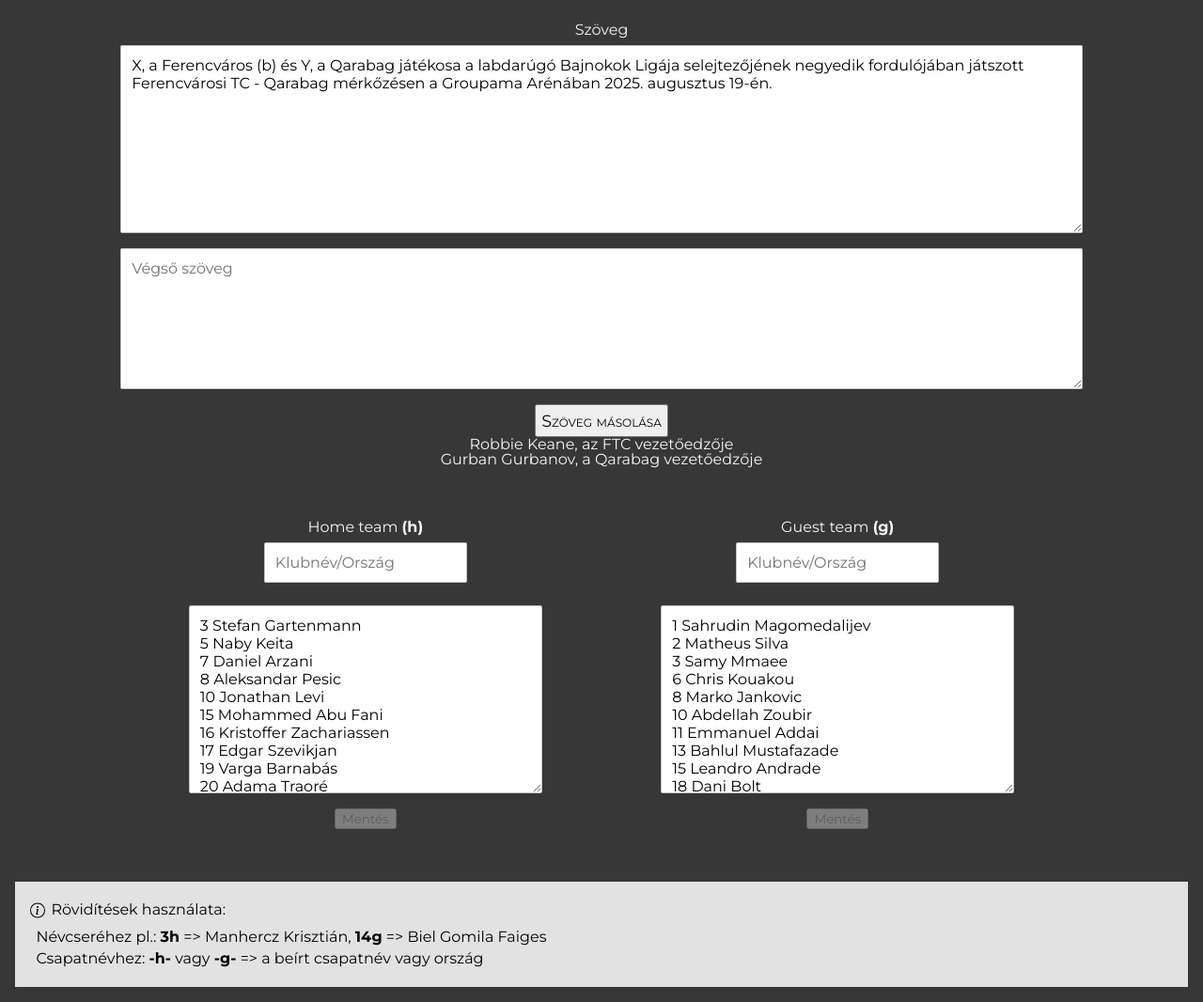
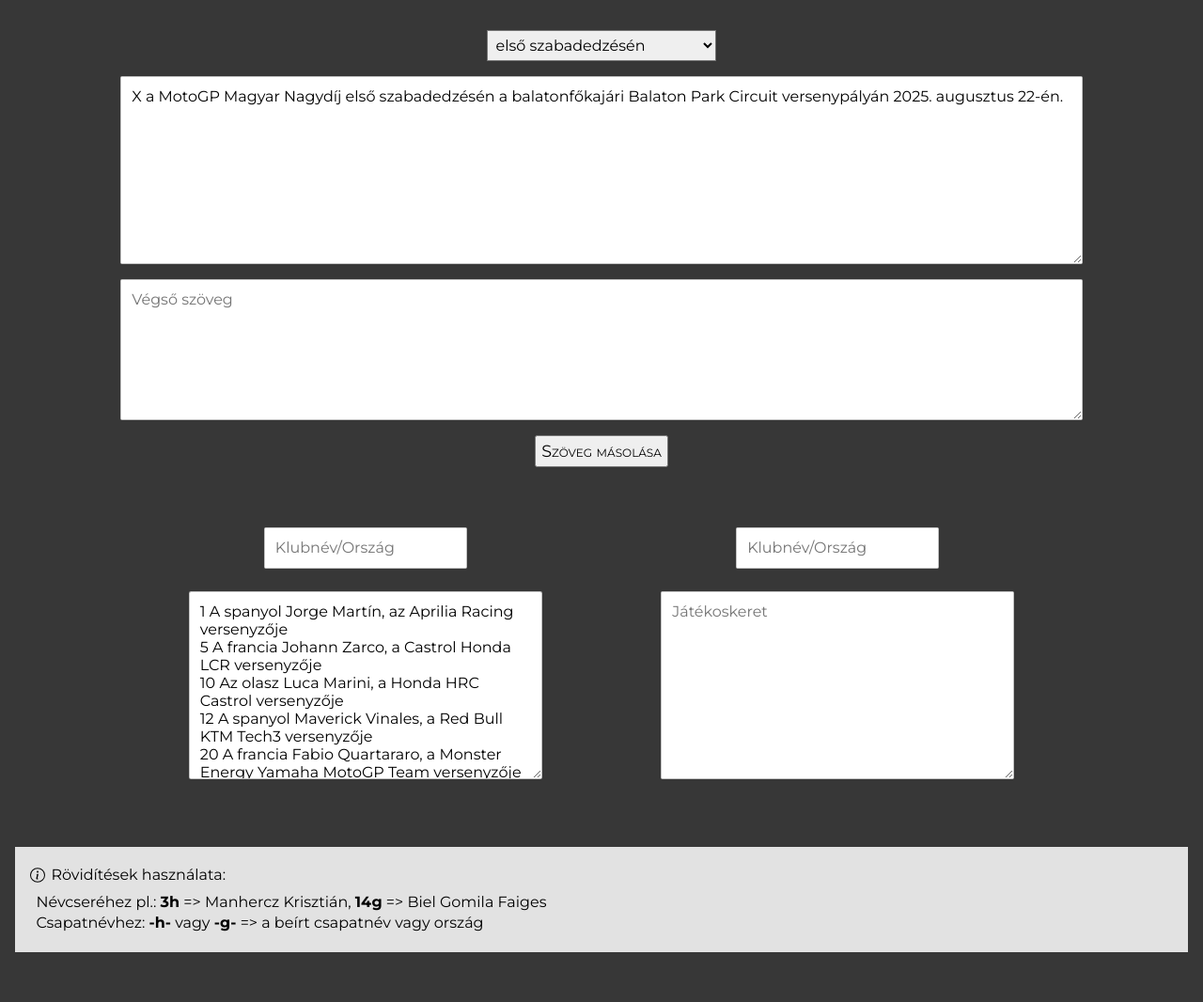
Before and after one commit to BodnarB/szovegezes, a plain HTML site: page index.html in a window 1280 px wide. Shown: the whole page at 94% size. After the commit the page ends 1029 px from the top, so only its background shows below. Drawn offline with Linux system fonts and the light colour scheme.

Commit message:
up motgp

```diff
--- a/app.js
+++ b/app.js
@@ -8,73 +8,35 @@
 let teamLoadBtn = document.querySelector('.team-load')
 let storedTeam
 let eventValue = document.querySelector('#event')
-let currentEvent = 'Superpole versenyén'
+
 
 let csapatok = {
     home: {
-        90: "Dibusz Dénes",
-        99: "Gróf Dávid",
-        29: "Szécsi Gergő",
-        63: "Radnóti Dániel",
-        3: "Stefan Gartenmann",
-        21: "Botka Endre",
-        22: "Szalai Gábor",
-        27: "Ibrahim Cissé",
-        28: "Toon Raemaekers",
-        34: "Raul Gustavo",
-        44: "Ismail Aaneba",
-        54: "Kaján Norbert",
-        77: "Nagy Barnabás",
-        5: "Naby Keita",
-        15: "Mohammed Abu Fani",
-        16: "Kristoffer Zachariassen",
-        23: "Ötvös Bence",
-        25: "Cebrail Makreckis",
-        33: "Carlos Eduardo Lopes Cruz",
-        36: "Gavriel Gilad Kanichowsky",
-        47: "Callum O'Dowda",
-        64: "Tóth Alex",
-        66: "Júlio Romao",
-        80: "Habib Maiga",
-        88: "Philippe Rommens",
-        7: "Daniel Arzani",
-        8: "Aleksandar Pesic",
-        10: "Jonathan Levi",
-        17: "Edgar Szevikjan",
-        19: "Varga Barnabás",
-        20: "Adama Traoré",
-        24: "Tosin Kehinde",
-        30: "Gruber Zsombor",
-        32: "Aleksandar Cirkovic",
-        74: "Szabó Szilárd",
-        75: "Lenny Joseph",
-        76: "Lisztes Krisztián"
+        1: "A spanyol Jorge Martín, az Aprilia Racing versenyzője",
+        5: "A francia Johann Zarco, a Castrol Honda LCR versenyzője",
+        10: "Az olasz Luca Marini, a Honda HRC Castrol versenyzője",
+        12: "A spanyol Maverick Vinales, a Red Bull KTM Tech3 versenyzője",
+        20: "A francia Fabio Quartararo, a Monster Energy Yamaha MotoGP Team versenyzője",
+        21: "Az olasz Franco Morbidelli, a Pertamina Enduro VR46 Racing Team versenyzője",
+        23: "Az olasz Enea Bastianini, a Red Bull KTM Tech3 versenyzője",
+        25: "A spanyol Raúl Fernández, a Trackhouse MotoGP Team versenyzője",
+        33: "A dél-afrikai Brad Binder, a Red Bull KTM Factory Racing versenyzője",
+        35: "A thai Somkiat Chantra, az Idemitsu Honda LCR versenyzője",
+        36: "A spanyol Joan Mir, a Honda HRC Castrol versenyzője",
+        37: "A spanyol Pedro Acosta, a Red Bull KTM Factory Racing versenyzője",
+        42: "A spanyol Álex Rins, a Monster Energy Yamaha MotoGP Team versenyzője",
+        43: "Az ausztrál Jack Miller, a Prima Pramac Yamaha MotoGP versenyzője",
+        49: "Az olasz Fabio Di Giannantonio, a Pertamina Enduro VR46 Racing Team versenyzője",
+        54: "A spanyol Fermín Aldeguer, a BK8 Gresini Racing MotoGP versenyzője",
+        63: "Az olasz Francesco Bagnaia, a Ducati Lenovo Team versenyzője",
+        72: "Az olasz Marco Bezzecchi, az Aprilia Racing versenyzője",
+        73: "A spanyol Álex Márquez, a BK8 Gresini Racing MotoGP versenyzője",
+        79: "A japán Ai Ogura, a Trackhouse MotoGP Team versenyzője",
+        88: "A portugál Miguel Oliveira, a Prima Pramac Yamaha MotoGP versenyzője",
+        93: "A spanyol Marc Márquez, a Ducati Lenovo Team versenyzője"
     },
     guest: {
-        1: "Sahrudin Magomedalijev",
-        97: "Fabijan Buntic",
-        99: "Mateusz Kochalski",
-        2: "Matheus Silva",
-        3: "Samy Mmaee",
-        13: "Bahlul Mustafazade",
-        18: "Dani Bolt",
-        26: "Amin Rzayev",
-        30: "Abbas Hüseynov",
-        44: "Elvin Jafarguliyev",
-        55: "Badavi Hüseynov",
-        81: "Kevin Medina",
-        6: "Chris Kouakou",
-        8: "Marko Jankovic",
-        10: "Abdellah Zoubir",
-        15: "Leandro Andrade",
-        20: "Kady",
-        21: "Olekszij Kascsuk",
-        27: "Tural Bayramov",
-        32: "Hikmat Jabrayilzade",
-        35: "Pedro Bicalho",
-        11: "Emmanuel Addai",
-        22: "Musa Gurbanli",
-        90: "Nariman Akhundzade"
+
     }
 }
 
@@ -92,12 +54,12 @@
 
 
 // // ideiglenes SBK-ra
-szovegTextbox.value = `X, a Ferencváros (b) és Y, a Qarabag játékosa a labdarúgó Bajnokok Ligája selejtezőjének negyedik fordulójában játszott Ferencvárosi TC - Qarabag mérkőzésen a Groupama Arénában 2025. augusztus 19-én. `
+szovegTextbox.value = `X a MotoGP Magyar Nagydíj első szabadedzésén a balatonfőkajári Balaton Park Circuit versenypályán 2025. augusztus 22-én. `
 
-// eventValue.addEventListener('change', () => {
-//     currentEvent = eventValue.options[eventValue.selectedIndex].text
-//     szovegTextbox.value = ` a gyorsaságimotoros Superbike-világbajnokság magyarországi futamának ${currentEvent} a balatonfőkajári Balaton Park Circuit versenypályán 2025. július 27-én.`
-// })
+eventValue.addEventListener('change', () => {
+    currentEvent = eventValue.options[eventValue.selectedIndex].text
+    szovegTextbox.value = ` X a MotoGP Magyar Nagydíj ${currentEvent} a balatonfőkajári Balaton Park Circuit versenypályán 2025. augusztus 22-én.`
+})
 // // ideiglenes SBK-ra
 
 
@@ -127,13 +89,6 @@
 
     return csapat
 }
-
-// ideiglenes SBK-ra
-// teamLoadBtn.addEventListener('click', () => {
-// homeTeamText.value = storedTeam.join('\n')
-// })
-// ideiglenes SBK-ra
-
 
 homeTeamText.addEventListener('input', () => {
     csapatok.home = parseCsapat(homeTeamText.value)
--- a/index.html
+++ b/index.html
@@ -16,34 +16,37 @@
 
 <body>
     <div class='szoveg-div-box'>
-        <p class='text-p'>Szöveg</p>
+        <!-- <p class='text-p'>Szöveg</p> -->
         <!-- ideiglenes SBK-ra -->
-        <!-- <select name="event" id="event">
-            <option value="idomero">Superpole versenyén</option>
-            <option value="masodikverseny">második versenyén</option>
-        </select> -->
+        <select name="event" id="event">
+            <option value="1">első szabadedzésén</option>
+            <option value="2">délutáni edzésén</option>
+            <option value="3">második szabadedzésén</option>
+            <option value="4">első időmérő edzésén</option>
+            <option value="5">második időmérő edzésén</option>
+            <option value="6">sprintfutamán</option>
+        </select>
         <!-- ideiglenes SBK-ra -->
         <textarea name="szoveg-box" class='textbox szoveg-textbox' id="szoveg-box"
             placeholder='Szerkesztő rész'></textarea>
         <textarea class='textbox text-preview' placeholder='Végső szöveg'></textarea>
         <button id='main-text-copy'>Szöveg másolása</button>
-        <p>Robbie Keane, az FTC vezetőedzője</p>
-        <p>Gurban Gurbanov, a Qarabag vezetőedzője</p>
+
     </div>
     <div class='team-big-div'>
         <div class='texbox-div'>
-            <p class='team-text'>Home team <span class="kiemelt-p">(h)</span></p>
+            <!-- <p class='team-text'>Home team <span class="kiemelt-p">(h)</span></p> -->
             <input type="text" class='textbox-teamname textbox' id='teamname-h' placeholder='Klubnév/Ország'>
             <textarea name='home-team' class="home-team-text team-textbox textbox" id="home-team-text"
                 placeholder='Játékoskeret'></textarea>
-            <button disabled>Mentés</button>
+            <!-- <button disabled>Mentés</button> -->
         </div>
         <div class='texbox-div'>
-            <p class='team-text'>Guest team <span class="kiemelt-p">(g)</span></p>
+            <!-- <p class='team-text'>Guest team <span class="kiemelt-p">(g)</span></p> -->
             <input type="text" class='textbox-teamname textbox' id='teamname-g' placeholder='Klubnév/Ország'>
             <textarea name='guest-team' class="guest-team-text team-textbox textbox" id="guest-team-text"
                 placeholder='Játékoskeret'></textarea>
-            <button disabled>Mentés</button>
+            <!-- <button disabled>Mentés</button> -->
         </div>
     </div>
     <div class='sugo'>
```
